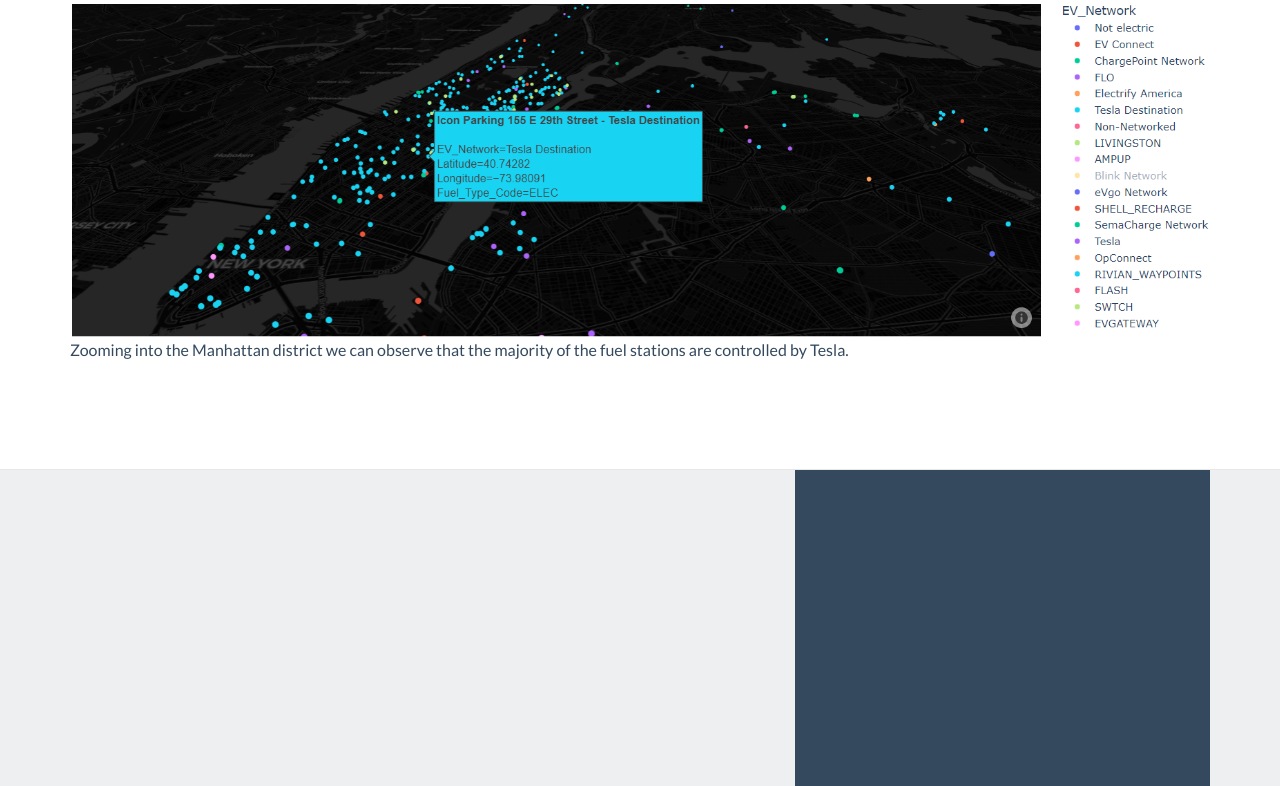
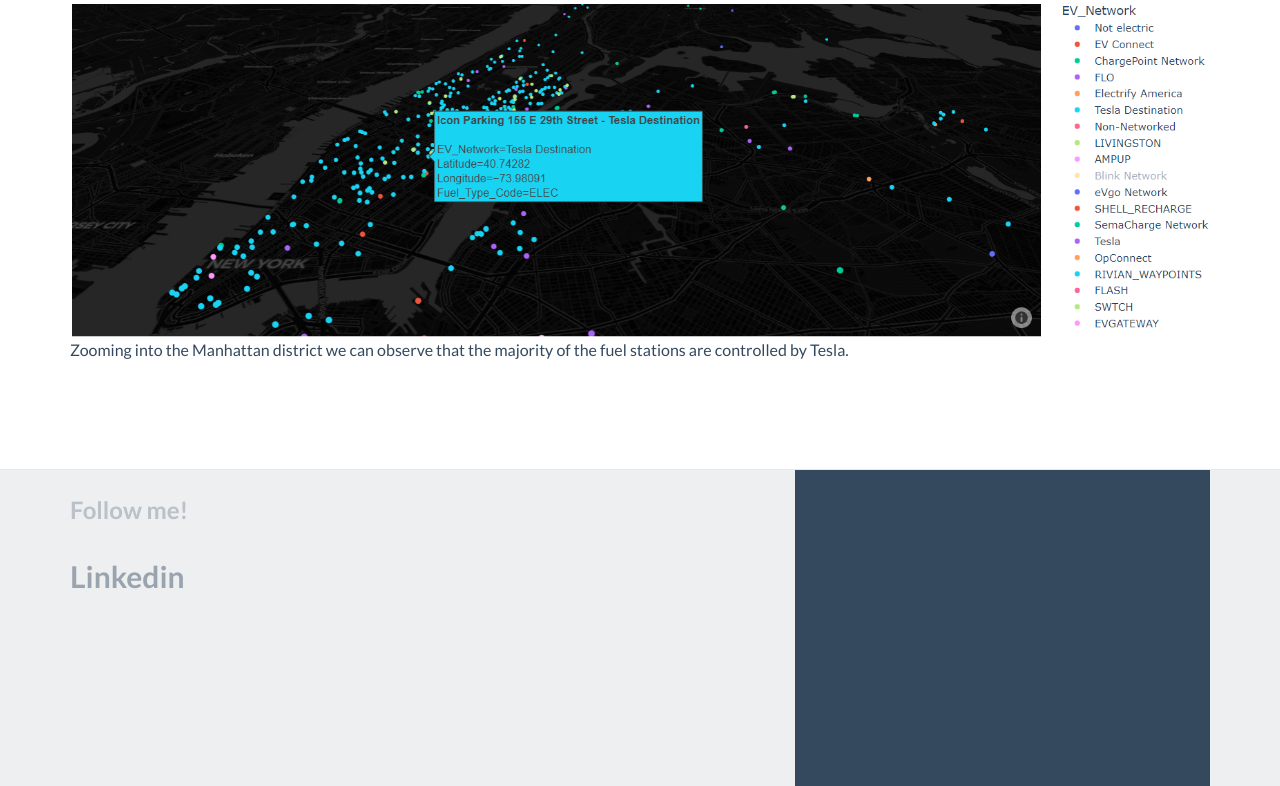
Before and after one commit to pchivaru/pchivaru.github.io, a plain HTML site: page blog/index.html in a window 1280 px wide. Shown: the part 6016-6802 px from the top of the page. Drawn offline with Linux system fonts and the light colour scheme.

Commit message:
Update index.html

```diff
--- a/blog/index.html
+++ b/blog/index.html
@@ -264,8 +264,9 @@
       <div class="container">
         <div class="row">
           <div class="col-md-7">
-            <h3 class="footer-title"></h3>
-
+            <h2 class="footer-title">Follow me!</h2>
+			<h3><a rel="cc:attributionURL" href="https://www.linkedin.com/in/pablo-chiva-ruiz-aab728223"
+		   property="dc:title">Linkedin</a></h3>
           </div> <!-- /col-xs-7 -->
 
           <div class="col-md-5">
```
